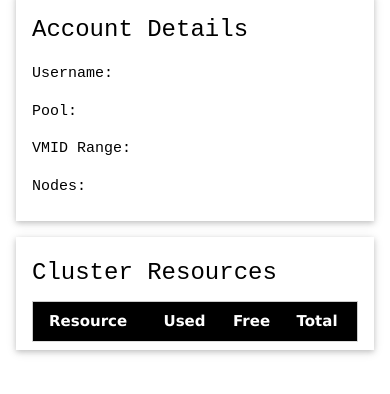
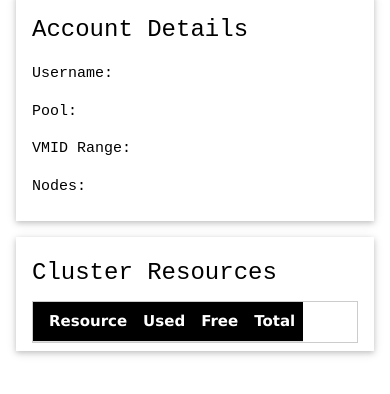
Before and after one commit to tronnet-gh/ProxmoxAAS-Dashboard, a plain HTML site: page account.html in a window 390 px wide. Shown: the part 126-520 px from the top of the page. Drawn offline with nearby package versions, Linux system fonts and the light colour scheme.

Commit message:
improve responsiveness for very narrow screens

```diff
--- a/account.html
+++ b/account.html
@@ -35,7 +35,7 @@
 				</div>
 				<div class="w3-card w3-padding w3-margin-top">
 					<h3>Cluster Resources</h3>
-					<table id="resource-table" class="w3-table w3-table-all" style="overflow-x: auto;">
+					<table id="resource-table" class="w3-table w3-table-all w3-responsive" style="overflow-x: auto;">
 						<thead>
 							<tr class="w3-black">
 								<th>Resource</th>
--- a/css/style.css
+++ b/css/style.css
@@ -13,8 +13,14 @@ h1, h2, h3, h3, h4, h5, h6, p, a, label, button, input, select, td {
 
 body {
 	min-height: 100vh;
+	max-width: 100vw;
 	display: grid;
 	grid-template-rows: auto 1fr;
+}
+
+main {
+	min-height: 100vh;
+	max-width: 100vw;
 }
 
 img.clickable {
```
